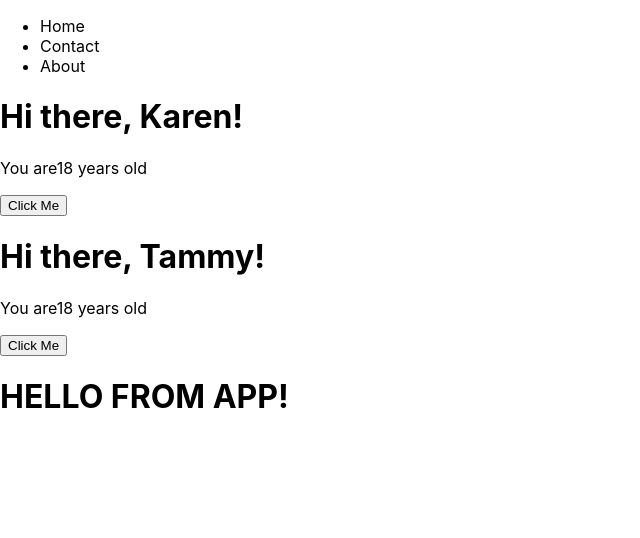
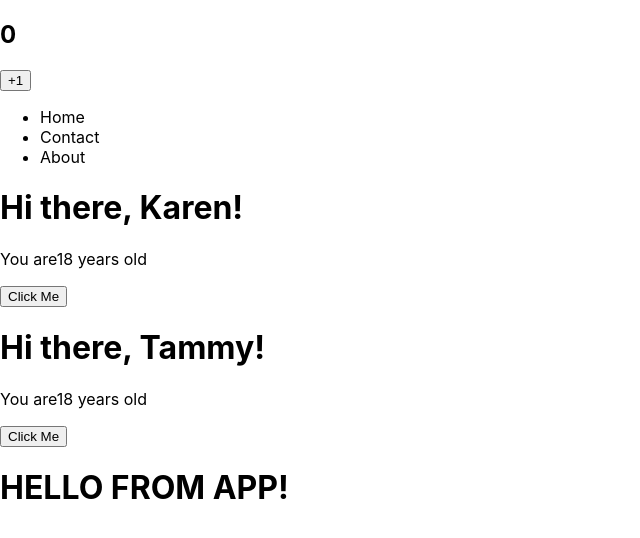
Before and after one commit to shaar1/react-tr-ning, a React (Create React App) app in the folder my-app/: page / in a window 1280 px wide. Shown: the top 538 px of the page, without its empty margins (0-640 px from the left). Built offline with nearby package versions, Linux system fonts and the light colour scheme.

Commit message:
state med count

```diff
--- a/my-app/src/App.js
+++ b/my-app/src/App.js
@@ -1,12 +1,14 @@
 import React from "react";
 import Navbar from "./navbar";
 import Greeter from "./Greeter";
+import Counter from "./Counter";
 
 import './App.css';
 
 function App() {
   return (
     <div>
+      <Counter />
       <Navbar />
       <Greeter name="Karen" />
       <Greeter name="Tammy" />
--- /dev/null
+++ b/my-app/src/Counter.js
@@ -0,0 +1,17 @@
+import React, { useState} from "react";
+
+
+
+function Counter (){
+
+    const [count, setCount] = useState(0)
+
+return(
+    <div>
+        <h2>{count}</h2>
+        <button onClick={() => setCount(count + 1)}>+1</button>
+    </div>
+)
+
+}
+export default Counter;
```
Also changed, not shown: 1 other file (tests, documents, lock files or other folders).
